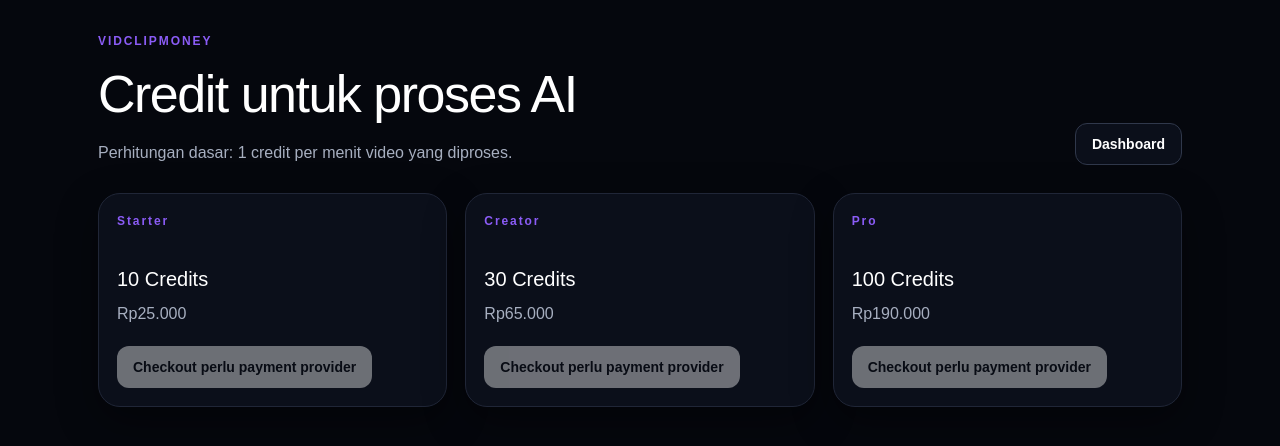
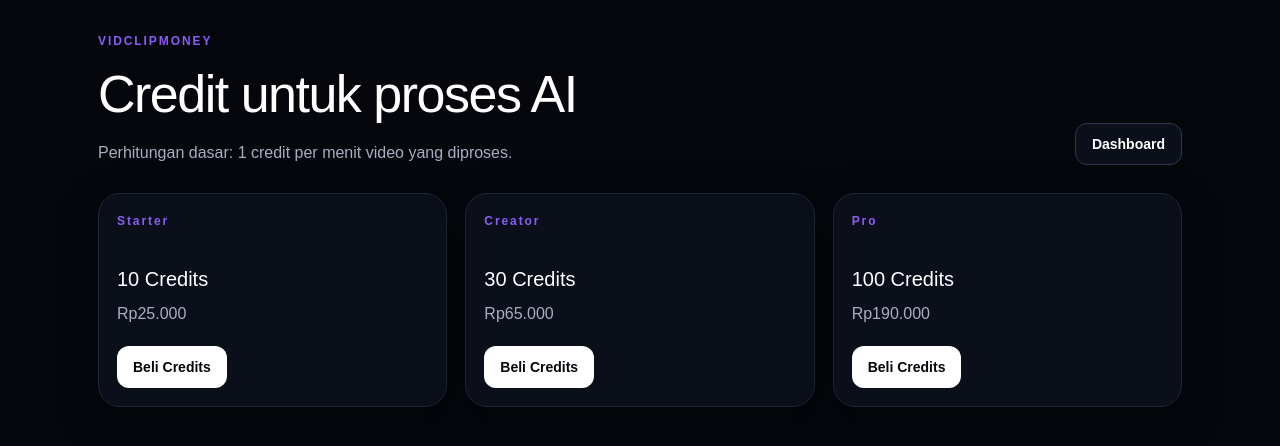
Before and after one commit to edosaputraputradayak07-collab/clippnow, a Next.js app: page /pricing in a window 1280 px wide. Shown: the top 446 px of the page. Built offline with nearby package versions, Linux system fonts and the light colour scheme.

Commit message:
feat(billing): render interactive credit packages

```diff
--- a/app/pricing/page.tsx
+++ b/app/pricing/page.tsx
@@ -1,5 +1,5 @@
-const PACKAGES = [{ credits: 10, price: 'Rp25.000', label: 'Starter' }, { credits: 30, price: 'Rp65.000', label: 'Creator' }, { credits: 100, price: 'Rp190.000', label: 'Pro' }];
+import { PackagePicker } from '../../components/billing/package-picker';
 
 export default function PricingPage() {
-  return <main className="results-shell"><header className="results-header"><div><p className="eyebrow">VIDCLIPMONEY</p><h1>Credit untuk proses AI</h1><p>Perhitungan dasar: 1 credit per menit video yang diproses.</p></div><a className="secondary-button" href="/dashboard">Dashboard</a></header><section className="clip-grid">{PACKAGES.map((pack) => <article className="clip-card" key={pack.credits}><div className="clip-content"><p className="eyebrow">{pack.label}</p><h2>{pack.credits} Credits</h2><p>{pack.price}</p><button className="primary-button" type="button" disabled>Checkout perlu payment provider</button></div></article>)}</section></main>;
+  return <main className="results-shell"><header className="results-header"><div><p className="eyebrow">VIDCLIPMONEY</p><h1>Credit untuk proses AI</h1><p>Perhitungan dasar: 1 credit per menit video yang diproses.</p></div><a className="secondary-button" href="/dashboard">Dashboard</a></header><PackagePicker /></main>;
 }
```
